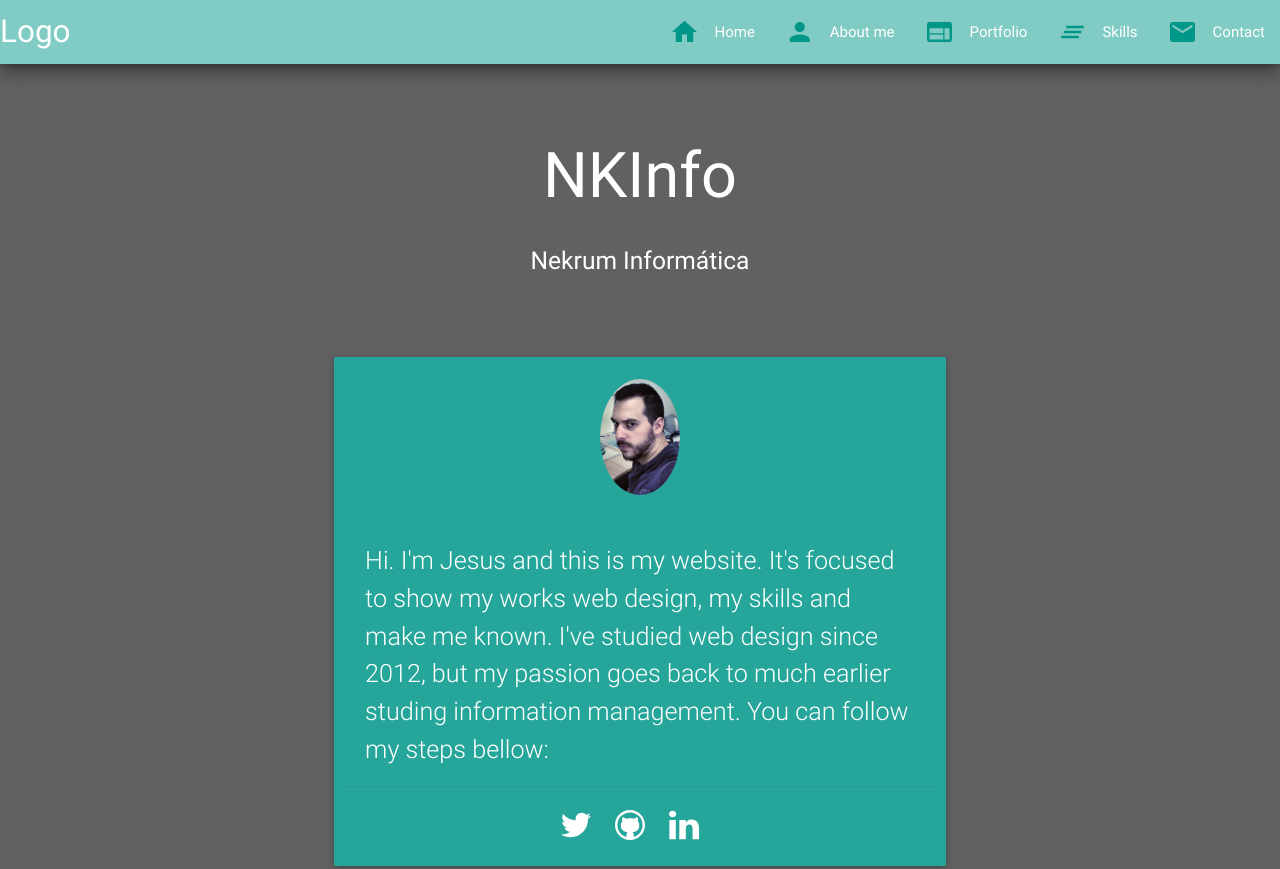
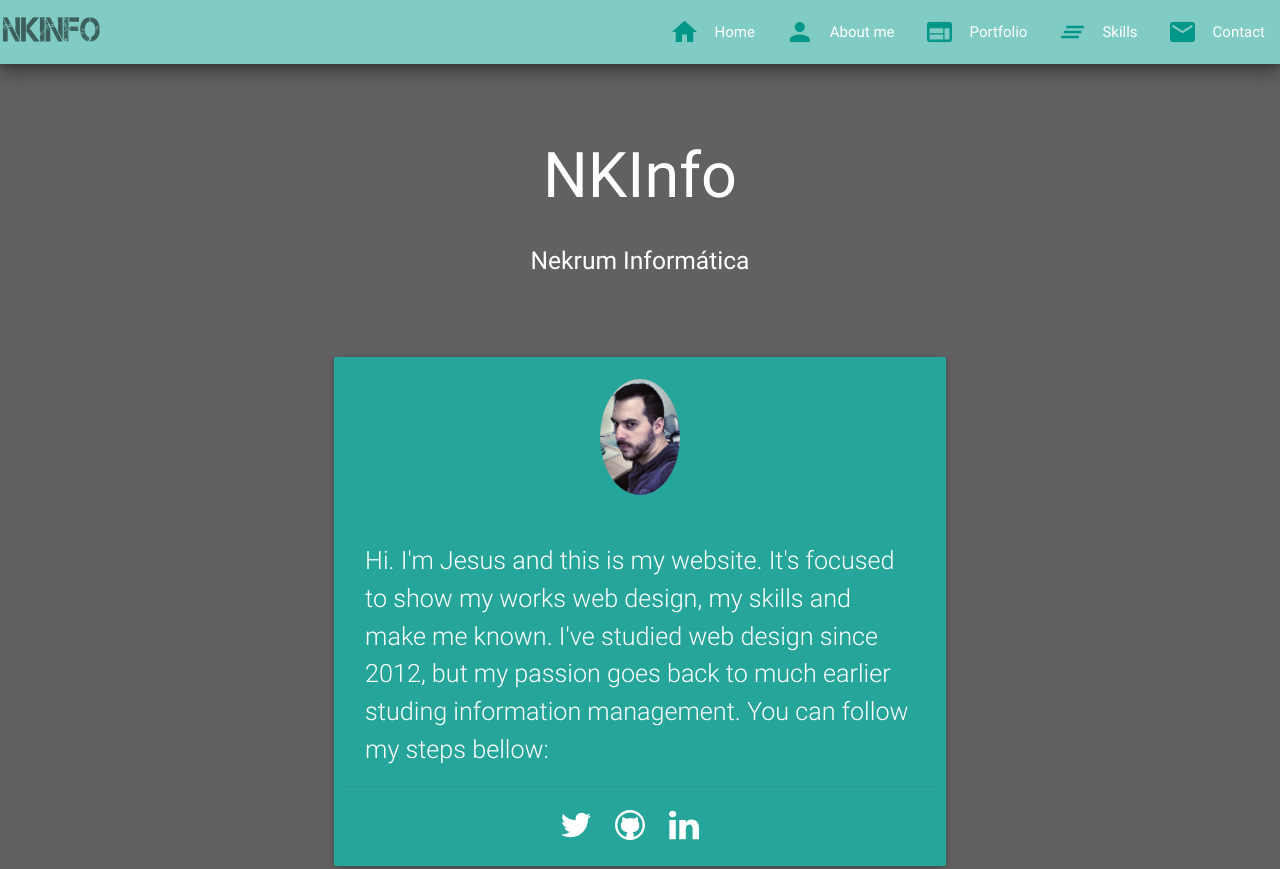
Before and after one commit to jesuschicano/nkinfo.es, a plain HTML site: page index.html in a window 1280 px wide. Shown: the top 869 px of the page. Drawn offline with nearby package versions, Linux system fonts and the light colour scheme.

Commit message:
update 31/08/15

```diff
--- a/index.html
+++ b/index.html
@@ -14,7 +14,7 @@
    <div class="navbar-fixed z-depth-2">
     <nav>
       <div class="nav-wrapper teal lighten-3">
-        <a href="#!" class="brand-logo">Logo</a>
+        <a href="http://nkinfo.es" class="brand-logo"><img src="images/logo.png" alt="logo" max-height="30px"/></a>
         <a href="#" data-activates="mobile-demo" class="button-collapse"><i class="material-icons">menu</i></a>
         <ul class="right hide-on-med-and-down">
           <li><a href="#home"><i class="material-icons left teal-text">home</i>Home</a></li>
```
